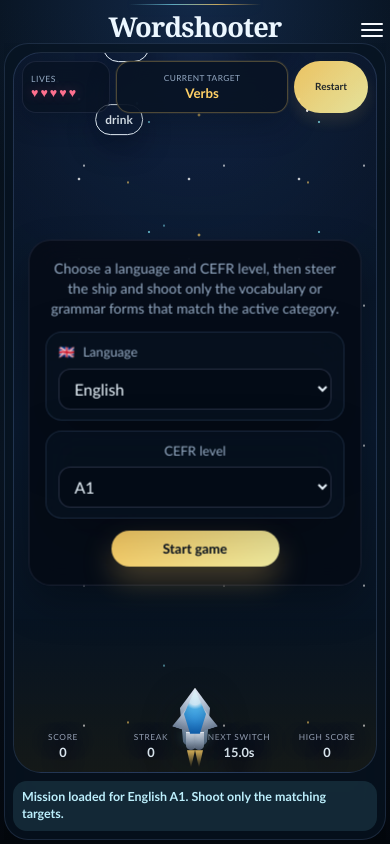
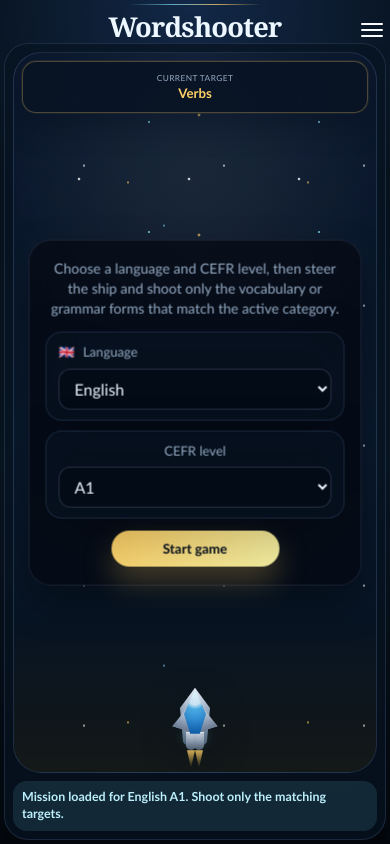
Before and after one commit to KireGW/wordshooter, a React (Vite) app: page / in a window 390 px wide. Built offline with nearby package versions, Linux system fonts and the light colour scheme.

Commit message:
Polish iPhone mobile start screen layout

```diff
--- a/src/App.css
+++ b/src/App.css
@@ -950,6 +950,13 @@
   pointer-events: auto;
 }
 
+.arena:has(.start-screen) {
+  background:
+    radial-gradient(circle at 50% 18%, rgba(255, 209, 102, 0.06), transparent 30%),
+    radial-gradient(circle at top, rgba(74, 132, 255, 0.12), transparent 42%),
+    linear-gradient(180deg, #071120 0%, #09192e 52%, #06101a 100%);
+}
+
 .start-screen p {
   margin: 0;
   color: var(--muted);
@@ -1560,6 +1567,10 @@
     justify-content: space-between;
     align-items: stretch;
     gap: 8px;
+  }
+
+  .arena-overlay-top-start {
+    justify-content: center;
   }
 
   .arena-overlay-bottom {
--- a/src/App.jsx
+++ b/src/App.jsx
@@ -2574,6 +2574,8 @@ function App() {
 
           {isMobileLayout ? (
             <>
+              {hasLaunchedInitialRun ? (
+                <>
                   <div className="arena-overlay arena-overlay-top">
                     <div className={`arena-mini-card arena-mini-time ${game.feedbackTone === 'bad' ? 'arena-mini-time-alert' : ''}`}>
                       <span>{uiText.lives}</span>
@@ -2616,10 +2618,22 @@ function App() {
                       </div>
                     </div>
                   </div>
-
+                </>
+              ) : (
+                <div className="arena-overlay arena-overlay-top arena-overlay-top-start">
+                  <div className="arena-target-picker">
+                    <div className="arena-mini-card arena-target-card">
+                      <span>{targetUiPack.currentTarget}</span>
+                      <strong style={{ color: targetStyle.color }}>{targetUiCategory.label}</strong>
+                    </div>
+                  </div>
+                </div>
+              )}
             </>
           ) : null}
 
+          {hasLaunchedInitialRun ? (
+            <>
               {game.words.map((word) => {
                 return (
                   <div
@@ -2672,28 +2686,6 @@ function App() {
                   }}
                 />
               ))}
-
-          <div
-            className="spaceship"
-            style={{ left: `${(game.playerX / ARENA.width) * 100}%` }}
-            onClick={handleShipClick}
-          >
-            {game.startAnnouncementMs > 0 ? (
-              <>
-                <div className="ship-move-hint ship-move-hint-left" aria-hidden="true">
-                  ←
-                </div>
-                <div className="ship-move-hint ship-move-hint-right" aria-hidden="true">
-                  →
-                </div>
-              </>
-            ) : null}
-            <div className="ship-cockpit" />
-            <div className="ship-wing ship-wing-left" />
-            <div className="ship-wing ship-wing-right" />
-            <div className="ship-engine ship-engine-left" />
-            <div className="ship-engine ship-engine-right" />
-          </div>
 
               {game.categoryAnnouncementMs > 0 ? (
                 <div className="category-popup">
@@ -2747,6 +2739,30 @@ function App() {
                   </span>
                 </div>
               ) : null}
+            </>
+          ) : null}
+
+          <div
+            className="spaceship"
+            style={{ left: `${(game.playerX / ARENA.width) * 100}%` }}
+            onClick={hasLaunchedInitialRun ? handleShipClick : undefined}
+          >
+            {hasLaunchedInitialRun && game.startAnnouncementMs > 0 ? (
+              <>
+                <div className="ship-move-hint ship-move-hint-left" aria-hidden="true">
+                  ←
+                </div>
+                <div className="ship-move-hint ship-move-hint-right" aria-hidden="true">
+                  →
+                </div>
+              </>
+            ) : null}
+            <div className="ship-cockpit" />
+            <div className="ship-wing ship-wing-left" />
+            <div className="ship-wing ship-wing-right" />
+            <div className="ship-engine ship-engine-left" />
+            <div className="ship-engine ship-engine-right" />
+          </div>
 
           {!hasLaunchedInitialRun ? (
             <div className="start-screen">
```
Lines whose indentation alone changed are shown as unchanged.
